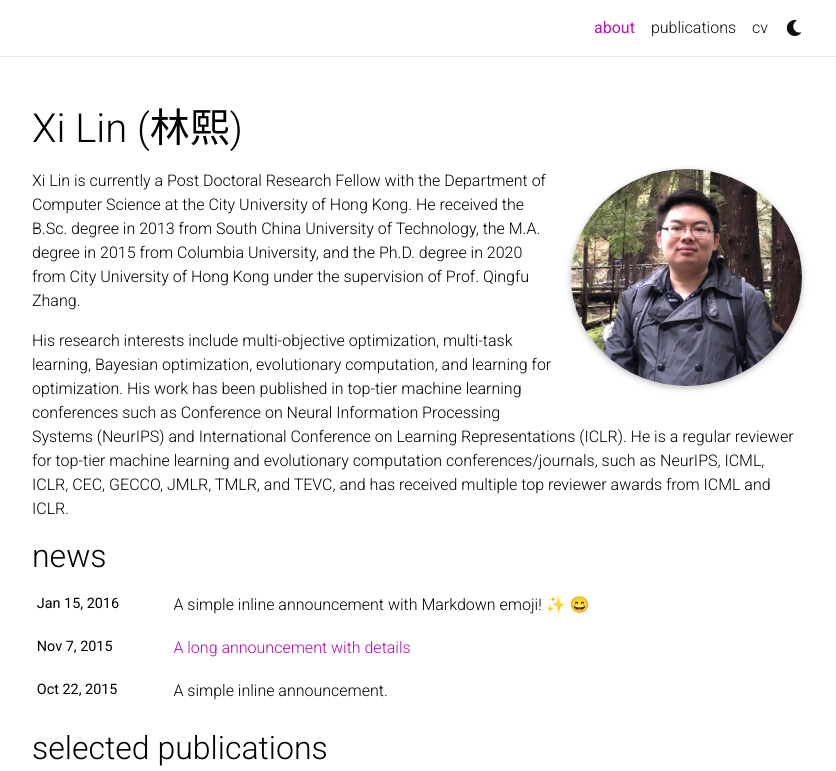
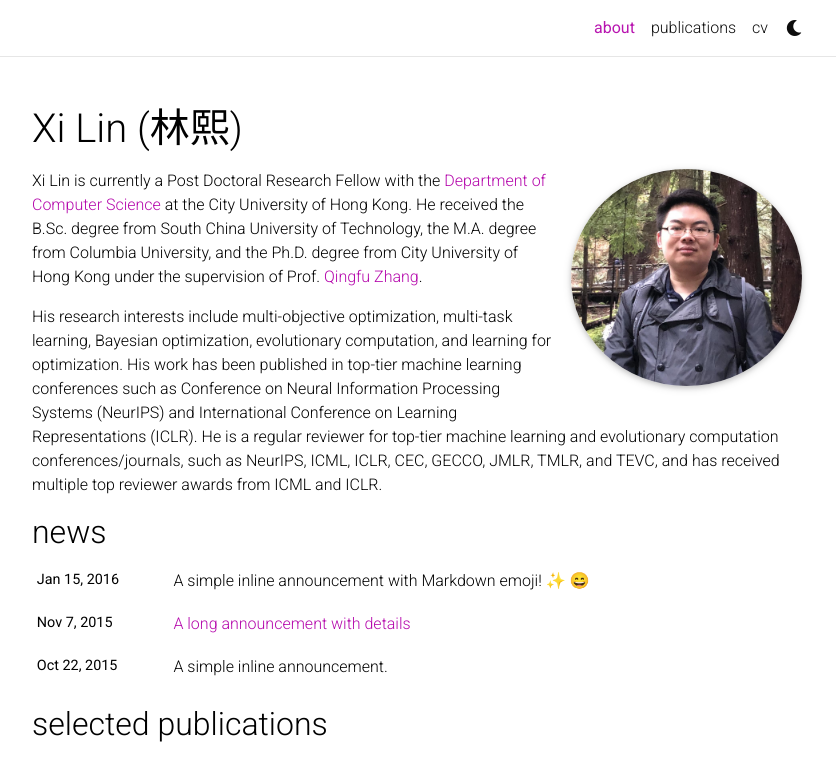
Before and after one commit to Xi-L/Xi-L.github.io, a Jekyll site: the page built from _pages/about.md, in a window 1280 px wide and 1065 px high, cut to the strip 0-771 px from the top of the window. Shown: the whole strip, without its empty margins (223-1059 px from the left). Built offline with Jekyll 4.4.1, drawn with Linux system fonts in a browser that asks for light colours; full-size pictures stand in for the smaller copies a plugin makes; emoji names are drawn with the system emoji font; comment, search, counter and statistics services are not loaded; a style sheet for code colours, icons or effects is not loaded.

Commit message:
Update about.md

```diff
--- a/_pages/about.md
+++ b/_pages/about.md
@@ -16,7 +16,7 @@
 social: true  # includes social icons at the bottom of the page
 ---
 
-Xi Lin is currently a Post Doctoral Research Fellow with the Department of Computer Science at the City University of Hong Kong. He received the B.Sc. degree in 2013 from South China University of Technology, the M.A. degree in 2015 from Columbia University, and the Ph.D. degree in 2020 from City University of Hong Kong under the supervision of Prof. Qingfu Zhang.
+Xi Lin is currently a Post Doctoral Research Fellow with the [Department of Computer Science](https://www.cs.cityu.edu.hk/) at the City University of Hong Kong. He received the B.Sc. degree from South China University of Technology, the M.A. degree from Columbia University, and the Ph.D. degree from City University of Hong Kong under the supervision of Prof. [Qingfu Zhang](https://www.cs.cityu.edu.hk/~qzhan7/index.html).
 
 His research interests include multi-objective optimization, multi-task learning, Bayesian optimization, evolutionary computation, and learning for optimization. His work has been published in top-tier machine learning conferences such as Conference on Neural Information Processing Systems (NeurIPS) and International Conference on Learning Representations (ICLR). He is a regular reviewer for top-tier machine learning and evolutionary computation conferences/journals, such as NeurIPS, ICML, ICLR, CEC, GECCO, JMLR, TMLR, and TEVC, and has received multiple top reviewer awards from ICML and ICLR.
 
```
